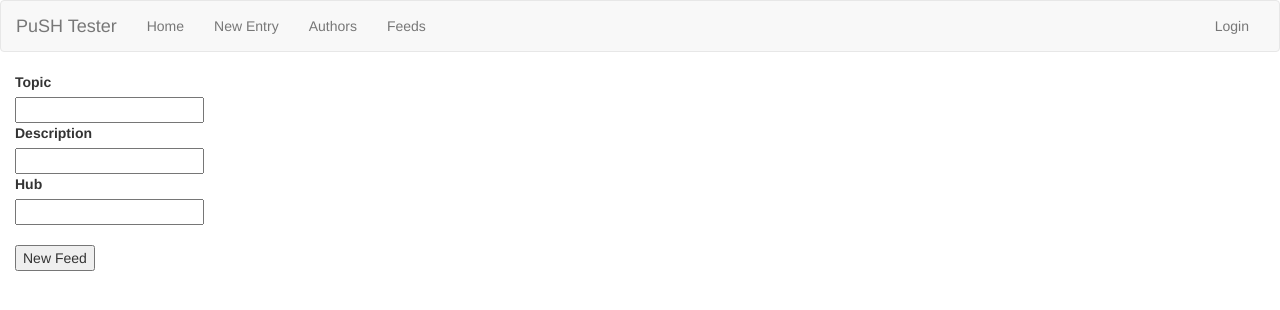
After one commit to DBeath/push-tester, a Flask app: page /feeds/new in a window 1280 px wide. The commit adds this page. Shown: the top 310 px of the page. Run offline with Flask 2, Linux system fonts and the light colour scheme; some libraries are stand-ins or nearby versions.

Commit message:
Added feed view and form

```diff
--- a/push_tester/forms.py
+++ b/push_tester/forms.py
@@ -5,3 +5,9 @@ from wtforms.validators import InputRequired
 class AuthorForm(Form):
     name = TextField('Author', validators=[InputRequired()])
     email = TextField('Email', validators=[])
+
+
+class FeedForm(Form):
+    topic = TextField('Topic', validators=[InputRequired()])
+    description = TextField('Description', validators=[])
+    hub = TextField('Hub', validators=[])
--- a/push_tester/templates/base.html
+++ b/push_tester/templates/base.html
@@ -24,6 +24,7 @@
           <li><a href="{{ url_for('index') }}">Home</a></li>
           <li><a href="{{ url_for('create_entry') }}">New Entry</a></li>
           <li><a href="{{ url_for('authors') }}">Authors</a></li>
+          <li><a href="{{ url_for('feeds') }}">Feeds</a></li>
         </ul>
 
         <ul class="nav navbar-nav navbar-right">
--- /dev/null
+++ b/push_tester/templates/new_feed.html
@@ -0,0 +1,13 @@
+{% extends "base.html" %}
+{% from "_formhelpers.html" import render_field %}
+{% block content %}
+<form action="" method="post" name="new_feed">
+  {{form.hidden_tag()}}
+  <dl>
+    {{ render_field(form.topic) }}
+    {{ render_field(form.description) }}
+    {{ render_field(form.hub) }}
+  </dl>
+  <input type="submit" value="New Feed">
+</form>
+{% endblock %}
--- a/push_tester/views.py
+++ b/push_tester/views.py
@@ -4,7 +4,7 @@ from flask.ext.login import current_user
 from flask.ext.security import login_required
 from flask.ext.security.utils import encrypt_password
 from models import User, Role, Feed, Entry, Author
-from forms import AuthorForm
+from forms import AuthorForm, FeedForm
 
 @app.before_first_request
 def create_admin_user():
@@ -53,3 +53,24 @@ def new_author():
     return render_template('new_author.html',
         title='New Author',
         form=form)
+
+@app.route('/feeds')
+def feeds():
+    feeds = Feed.query.all()
+    return render_template('feeds.html',
+        feeds=feeds,
+        title='Feeds')
+
+@app.route('/feeds/new', methods=['GET', 'POST'])
+def new_feed():
+    form = FeedForm()
+    if request.method == 'POST' and form.validate():
+        feed = Feed(topic=form.topic.data)
+        feed.description = form.description.data
+        feed.hub = form.hub.data
+        db.session.add(feed)
+        db.session.commit()
+        return redirect(url_for('feeds'))
+    return render_template('new_feed.html',
+        title='New Feed',
+        form=form)
```
Also changed, not shown: push_tester/templates/feeds.html (added, +22 -0 lines).
